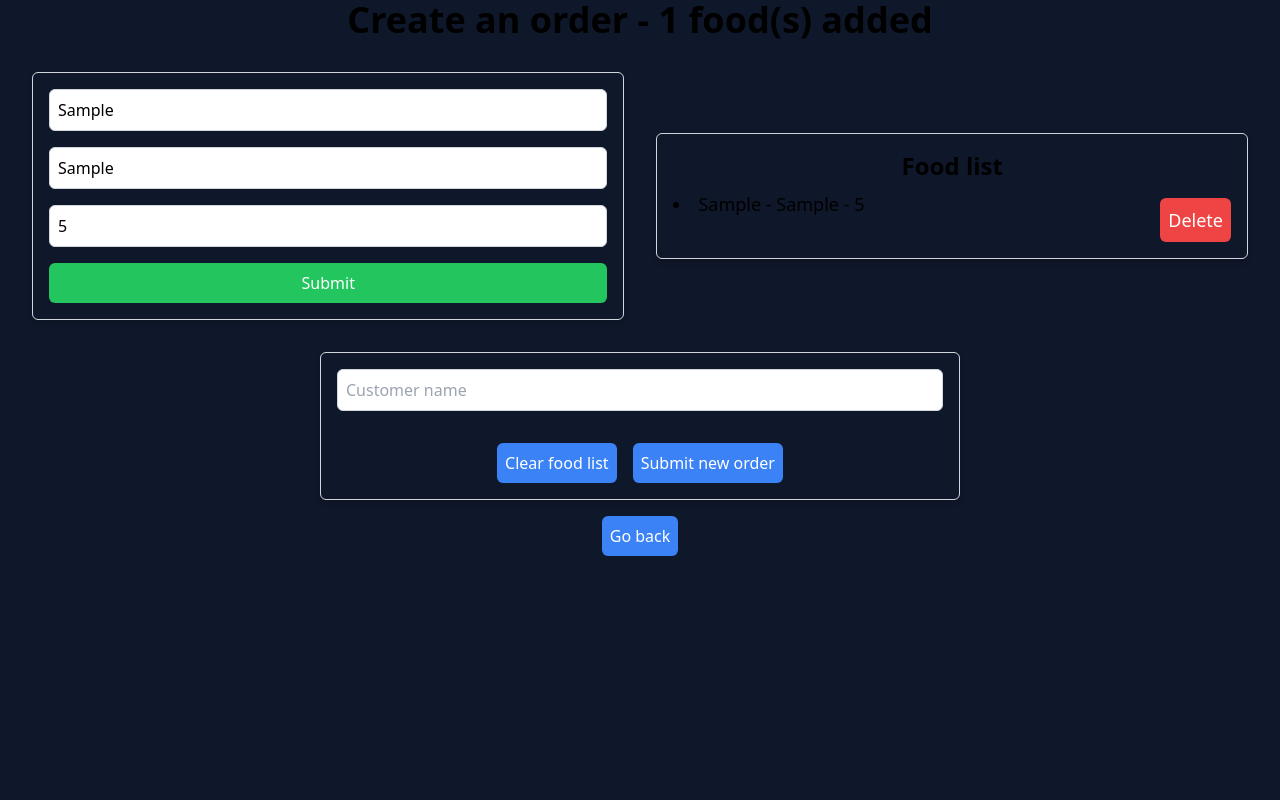
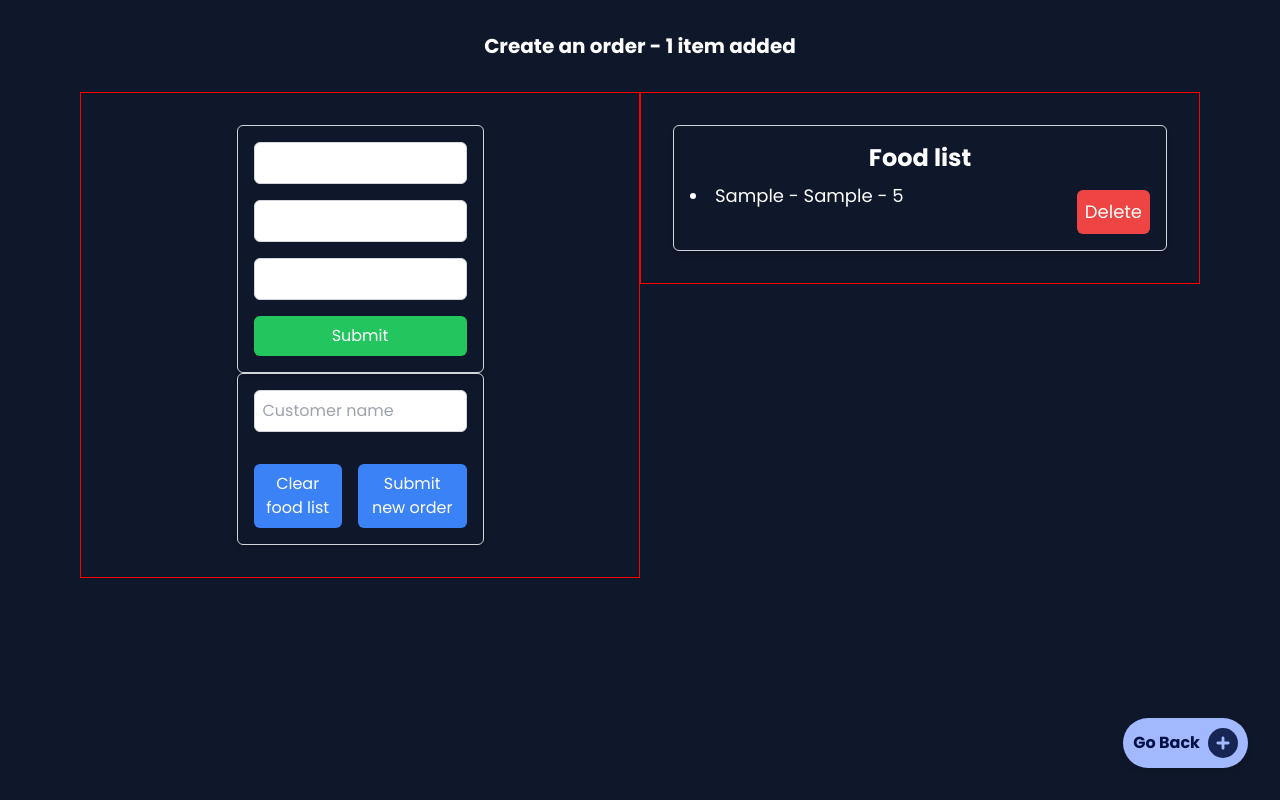
Before and after one commit to Fabrizzio20k/Kitchen-Display-System, a Next.js app: page /create_order in a window 1280 px wide. Both pictures are taken after typing "Sample", "Sample", "5" into the empty fields and a click on the button "Submit". Built offline with nearby package versions, Linux system fonts and the light colour scheme.

Commit message:
Fix styles

```diff
--- a/src/app/create_order/layout.tsx
+++ b/src/app/create_order/layout.tsx
@@ -5,7 +5,7 @@ export const metadata: Metadata = {
     title: "Create Order",
     description: "Create an order for the kitchen display system",
     icons: {
-        icon: "/icons/logo_ico.ico",
+        icon: "/icons/icon.ico",
     }
 };
 
--- a/src/app/create_order/page.tsx
+++ b/src/app/create_order/page.tsx
@@ -5,12 +5,10 @@ import { v4 as uuidv4 } from "uuid";
 import { useAppSelector, useAppDispatch } from "@/redux/store/store";
 import { addFood, deleteFood, clearList } from "@/redux/slices/foodSlice";
 import { addOrder } from "@/redux/slices/orderSlice";
-import { useRouter } from "next/navigation";
+import ButtonGoBack from "@/components/buttons/ButtonGoBack";
 
 
 export default function CreateOrder() {
-
-    const router = useRouter();
 
     const foodListState = useAppSelector((state) => state.food.foodList);
     const dispatch = useAppDispatch();
@@ -57,16 +55,34 @@ export default function CreateOrder() {
     }
 
     return (
-        <div className="flex flex-col items-center">
-            <h1 className="text-4xl font-bold">Create an order - {foodListState.length} food(s) added</h1>
-            <div className="flex flex-row items-center justify-center w-full  px-8 py-8 space-x-8">
+        <div className="flex flex-col h-screen items-center py-8 mx-4 md:mx-10 lg:mx-20 font-poppins text-white relative">
+            <ButtonGoBack />
+            <h1 className="text-xl font-bold pb-8">Create an order - {foodListState.length} {foodListState.length === 0 || foodListState.length > 1 ? "items" : "item"} added</h1>
+            <div className="flex flex-col md:flex-row w-full items-center md:items-start">
+                <div className="flex flex-col w-1/2 p-8 test">
                     <form onSubmit={handleFoodSubmit} className=" flex flex-col gap-4 w-1/2 mx-auto p-4 border border-gray-300 rounded-md shadow-md">
                         <input type="text" name="foodName" placeholder="Food name" className="w-full border border-gray-300 rounded-md p-2" />
                         <input type="text" name="foodRequirements" placeholder="Food requirements" className="w-full border border-gray-300 rounded-md p-2" />
                         <input type="number" name="foodQuantity" placeholder="Quantity" className="w-full border border-gray-300 rounded-md p-2" />
                         <button type="submit" className=" bg-green-500 text-white rounded-md p-2">Submit</button>
                     </form>
-                <div className="flex flex-col justify-center items-center w-1/2">
+                    <div className="flex flex-col items-center w-1/2 mx-auto">
+                        <form onSubmit={handleOrderSubmit} className="flex flex-col gap-4 w-full mx-auto p-4 border border-gray-300 rounded-md shadow-md">
+                            <input type="text" name="servedBy" placeholder="Customer name" className="w-full border border-gray-300 rounded-md p-2" />
+                            {foodListState.length > 0 && (
+                                <div className="flex flex-row items-center justify-center space-x-4">
+                                    <button className="bg-blue-500 text-white rounded-md p-2 mt-4" onClick={() => dispatch(clearList())}>
+                                        Clear food list
+                                    </button>
+                                    <button className="bg-blue-500 text-white rounded-md p-2 mt-4">
+                                        Submit new order
+                                    </button>
+                                </div>
+                            )}
+                        </form>
+                    </div>
+                </div>
+                <div className="flex flex-col w-1/2 p-8 test">
                     <div className="w-full mx-auto p-4 border border-gray-300 rounded-md shadow-md">
                         <h2 className="text-2xl font-bold text-center">
                             Food list
@@ -89,28 +105,8 @@ export default function CreateOrder() {
                             </ul>
                         )}
                     </div>
-
                 </div>
             </div>
-            <div className="flex flex-col items-center w-1/2 mx-auto">
-                <form onSubmit={handleOrderSubmit} className="flex flex-col gap-4 w-full mx-auto p-4 border border-gray-300 rounded-md shadow-md">
-                    <input type="text" name="servedBy" placeholder="Customer name" className="w-full border border-gray-300 rounded-md p-2" />
-                    {foodListState.length > 0 && (
-                        <div className="flex flex-row items-center justify-center space-x-4">
-                            <button className="bg-blue-500 text-white rounded-md p-2 mt-4" onClick={() => dispatch(clearList())}>
-                                Clear food list
-                            </button>
-                            <button className="bg-blue-500 text-white rounded-md p-2 mt-4">
-                                Submit new order
-                            </button>
-                        </div>
-                    )}
-                </form>
-            </div>
-
-            <button className="bg-blue-500 text-white rounded-md p-2 mt-4" onClick={() => router.push("/")}>
-                Go back
-            </button>
 
         </div>
     );
--- a/src/components/FoodComponent.tsx
+++ b/src/components/FoodComponent.tsx
@@ -4,12 +4,12 @@ export default function FoodComponent({ food }: { food: Food }) {
     return (
         <div className="flex flex-col hover:bg-slate-400 border-b-2 py-2">
             <div className="flex flex-row w-full">
-                <h2 className="font-bold text-3xl px-2 w-1/6 text-center">
+                <h2 className="font-bold text-2xl px-2 w-1/6 text-center">
                     {food.quantity}
                 </h2>
                 <div className="flex flex-col w-full px-2">
-                    <h2 className="text-2xl font-bold">{food.name}</h2>
-                    <p>Requirements: {food.requirements}</p>
+                    <h2 className="text-xl font-bold">{food.name}</h2>
+                    <p className="text-sm">Requirements: {food.requirements}</p>
                 </div>
             </div>
         </div>
--- a/src/components/OrderComponent.tsx
+++ b/src/components/OrderComponent.tsx
@@ -5,6 +5,7 @@ import { Order } from "@/interfaces/order";
 import { useState } from "react";
 import { useAppDispatch } from "@/redux/store/store";
 import { updateStatus } from "@/redux/slices/orderSlice";
+import { ButtonOptions } from "./buttons/ButtonOptions";
 
 export default function OrderComponent({ order }: { order: Order }) {
     const [showAll, setShowAll] = useState(false);
@@ -71,15 +72,15 @@ export default function OrderComponent({ order }: { order: Order }) {
                     <h3 className={`text-md font-semibold w-4/12 flex items-center justify-center ${getTextColor(order.status)}`}>{order.status}</h3>
                 </div>
                 <div className="flex flex-row items-center justify-center space-x-2 py-4 bg-white text-sm">
-                    <button className="w-fit bg-green-500 hover:bg-green-700 text-white font-bold py-1 px-2 rounded" onClick={() => handleCurrentState(order.id, "done")}>
+                    <ButtonOptions color="#22C55E" textColor="#fff" hoverColor="#15803D" onClick={() => handleCurrentState(order.id, "done")}>
                         Delivered
-                    </button>
-                    <button className="w-fit bg-yellow-500 hover:bg-yellow-700 text-white font-bold py-1 px-2 rounded" onClick={() => handleCurrentState(order.id, "preparing")}>
+                    </ButtonOptions>
+                    <ButtonOptions color="#EAB308" textColor="#fff" hoverColor="#A16207" onClick={() => handleCurrentState(order.id, "preparing")}>
                         Preparing
-                    </button>
-                    <button className="w-fit bg-red-500 hover:bg-red-700 text-white font-bold py-1 px-2 rounded" onClick={() => handleCurrentState(order.id, "pending")}>
+                    </ButtonOptions>
+                    <ButtonOptions color="#EF4444" textColor="#fff" hoverColor="#B91C08" onClick={() => handleCurrentState(order.id, "pending")}>
                         Cancel
-                    </button>
+                    </ButtonOptions>
                 </div>
             </div>
 
--- /dev/null
+++ b/src/components/buttons/ButtonGoBack.tsx
@@ -0,0 +1,46 @@
+import styled from 'styled-components';
+import { FaCirclePlus } from "react-icons/fa6";
+import { useRouter } from "next/navigation";
+
+const Button = styled.button`
+  position: fixed;
+  bottom: 32px;
+  right: 32px;
+  z-index: 10;
+  background-color: transparent;
+  border: none;
+  cursor: pointer;
+`;
+
+const ButtonWrapper = styled.div`
+  display: flex;
+  align-items: center;
+  justify-content: center;
+  gap: 8px;
+  padding: 10px;
+  background-color: #a3b9ff;
+  box-shadow: 0px 4px 6px rgba(0, 0, 0, 0.1);
+  border-radius: 9999px;
+  transition: background-color 0.3s ease;
+  &:hover {
+    background-color: #5b71bd;
+  }
+`;
+
+const ButtonText = styled.span`
+  font-size: 16px;
+  font-weight: bold;
+  color: #001045;
+`;
+
+export default function ButtonGoBack() {
+  const router = useRouter();
+  return (
+    <Button onClick={() => router.push("/")}>
+      <ButtonWrapper>
+        <ButtonText>Go Back</ButtonText>
+        <FaCirclePlus size={30} className='text-blue-950' />
+      </ButtonWrapper>
+    </Button>
+  )
+}
--- /dev/null
+++ b/src/components/buttons/ButtonOptions.tsx
@@ -0,0 +1,13 @@
+import styled from "styled-components";
+import { ButtonOptionsProps } from "@/interfaces/buttonopts";
+
+export const ButtonOptions = styled.button<ButtonOptionsProps>`
+    background-color: ${(props) => props.color};
+    color: ${(props) => props.textColor};
+    font-weight: bold;
+    padding: 4px;
+    border-radius: 5px;
+    &:hover {
+        background-color: ${(props) => props.hoverColor};
+    };
+`;
--- /dev/null
+++ b/src/interfaces/buttonopts.ts
@@ -0,0 +1,5 @@
+export interface ButtonOptionsProps {
+    color: string;
+    textColor: string;
+    hoverColor: string;
+}
```
Lines whose indentation alone changed are shown as unchanged.
